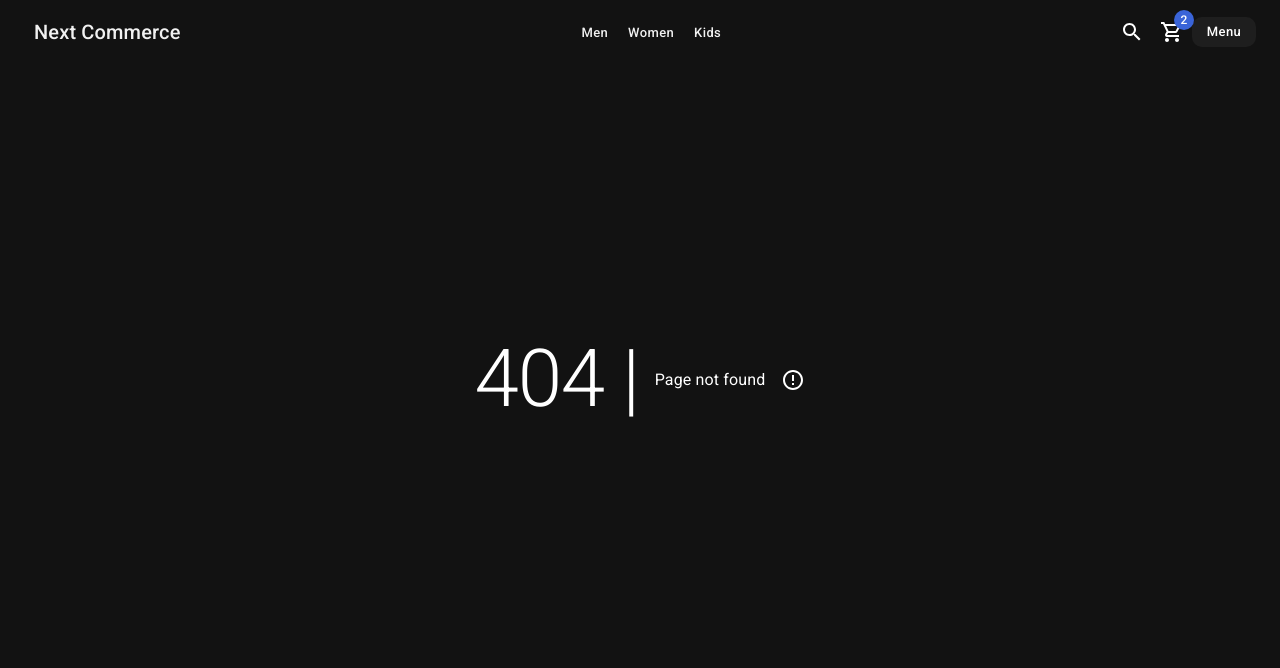
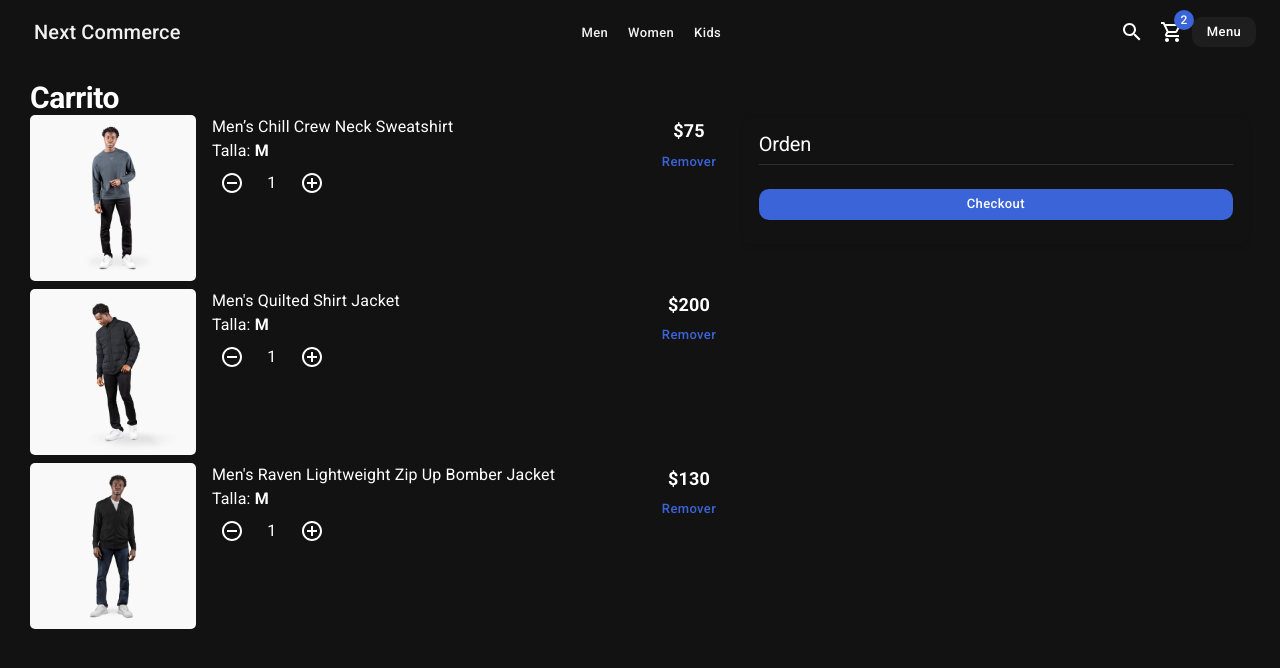
Before and after one commit to ljaviertovar/next-commerce, a Next.js app: page /cart in a window 1280 px wide. Before the commit this address had no page. Shown: the top 668 px of the page. Built offline with nearby package versions, Linux system fonts and the light colour scheme.

Commit message:
add CartList

```diff
--- /dev/null
+++ b/components/cart/CartList.tsx
@@ -0,0 +1,52 @@
+import NextLink from "next/link"
+import { Box, Button, CardActionArea, CardMedia, Grid, Link, Typography } from "@mui/material"
+
+import { ItemCounter } from "../ui"
+
+import { initialData } from "../../database"
+
+const productsInCart = [initialData.products[0], initialData.products[1], initialData.products[2]]
+
+interface Props {
+	editable?: boolean
+}
+
+export default function CartList({ editable = false }) {
+	return (
+		<>
+			{productsInCart.map(product => (
+				<Grid container spacing={2} key={product.slug} sx={{ mb: 1 }}>
+					<Grid item xs={3}>
+						{/* TODO: llevar a la página del producto */}
+						<NextLink href='/product/slug' passHref>
+							<Link component='div'>
+								<CardActionArea component='div'>
+									<CardMedia image={`/products/${product.images[0]}`} component='img' sx={{ borderRadius: "5px" }} />
+								</CardActionArea>
+							</Link>
+						</NextLink>
+					</Grid>
+					<Grid item xs={7}>
+						<Box display='flex' flexDirection='column'>
+							<Typography variant='body1'>{product.title}</Typography>
+							<Typography variant='body1'>
+								Talla: <strong>M</strong>
+							</Typography>
+
+							{editable ? <ItemCounter /> : <Typography variant='h5'>3 items</Typography>}
+						</Box>
+					</Grid>
+					<Grid item xs={2} display='flex' alignItems='center' flexDirection='column'>
+						<Typography variant='subtitle1'>{`$${product.price}`}</Typography>
+
+						{editable && (
+							<Button variant='text' color='secondary'>
+								Remover
+							</Button>
+						)}
+					</Grid>
+				</Grid>
+			))}
+		</>
+	)
+}
--- /dev/null
+++ b/components/cart/index.ts
@@ -0,0 +1 @@
+export { default as CartList } from "./CartList"
--- /dev/null
+++ b/components/ui/ItemCounter.tsx
@@ -0,0 +1,19 @@
+import { FC } from "react"
+import { Box, IconButton, Typography } from "@mui/material"
+import { AddCircleOutline, RemoveCircleOutline } from "@mui/icons-material"
+
+interface Props {}
+
+export const ItemCounter: FC<Props> = () => {
+	return (
+		<Box display='flex' alignItems='center'>
+			<IconButton>
+				<RemoveCircleOutline />
+			</IconButton>
+			<Typography sx={{ width: 40, textAlign: "center" }}> 1 </Typography>
+			<IconButton>
+				<AddCircleOutline />
+			</IconButton>
+		</Box>
+	)
+}
--- /dev/null
+++ b/pages/cart/index.tsx
@@ -0,0 +1,35 @@
+import { Box, Button, Card, CardContent, Divider, Grid, Typography } from "@mui/material"
+import { ShopLayout } from "../../components/layouts"
+import { CartList } from "../../components/cart"
+
+export default function CartPage() {
+	return (
+		<ShopLayout title='Carrito - 3' pageDescription={"Carrito de compras de la tienda"}>
+			<Typography variant='h1' component='h1'>
+				Carrito
+			</Typography>
+
+			<Grid container>
+				<Grid item xs={12} sm={7}>
+					<CartList editable />
+				</Grid>
+				<Grid item xs={12} sm={5}>
+					<Card className='summary-card'>
+						<CardContent>
+							<Typography variant='h2'>Orden</Typography>
+							<Divider sx={{ my: 1 }} />
+
+							{/* <OrderSummary /> */}
+
+							<Box sx={{ mt: 3 }}>
+								<Button color='secondary' className='circular-btn' fullWidth>
+									Checkout
+								</Button>
+							</Box>
+						</CardContent>
+					</Card>
+				</Grid>
+			</Grid>
+		</ShopLayout>
+	)
+}
--- a/pages/product/slug.tsx
+++ b/pages/product/slug.tsx
@@ -2,6 +2,8 @@ import { Box, Button, Chip, Grid, Typography } from "@mui/material"
 import { ShopLayout } from "../../components/layouts"
 import { initialData } from "../../database/seedProducts"
 import { ProductSlideshow } from "../../components/products"
+import { ItemCounter } from "../../components/ui/ItemCounter"
+import SizeSelector from "../../components/products/SizeSelector"
 
 const product = initialData.products[0]
 
@@ -24,7 +26,10 @@ export default function slug() {
 
 						<Box sx={{ my: 2 }}>
 							<Typography variant='subtitle2'>Quantity</Typography>
+							<ItemCounter />
+							<SizeSelector selectedSize='L' sizes={product.sizes} />
 						</Box>
+
 						<Button color='secondary' className='circular-btn'>
 							Add to Cart
 						</Button>
```
Also changed, not shown: components/products/SizeSelector.tsx (added, +19 -0 lines), pages/cart/empty.tsx (added, +29 -0 lines).
